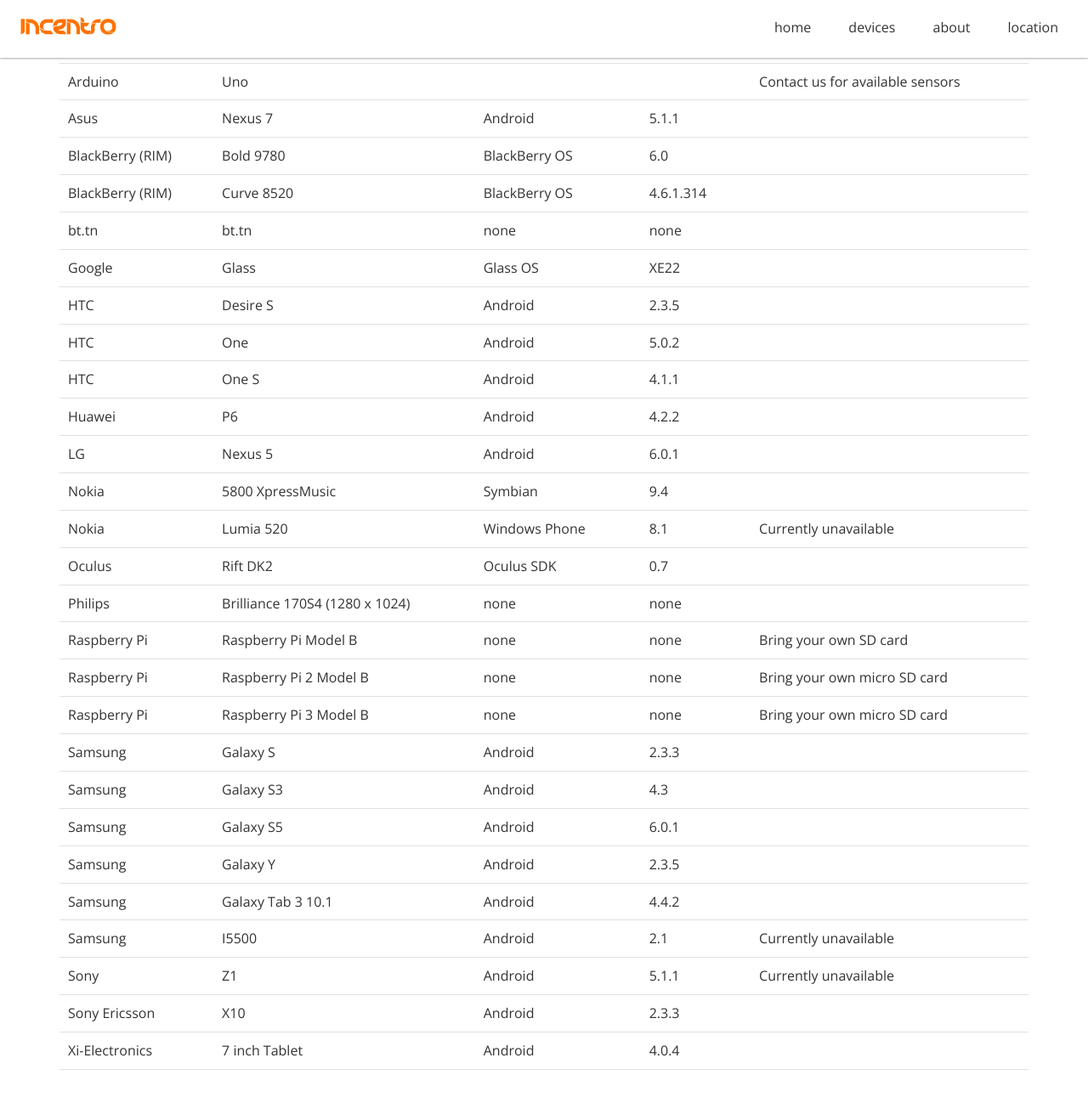
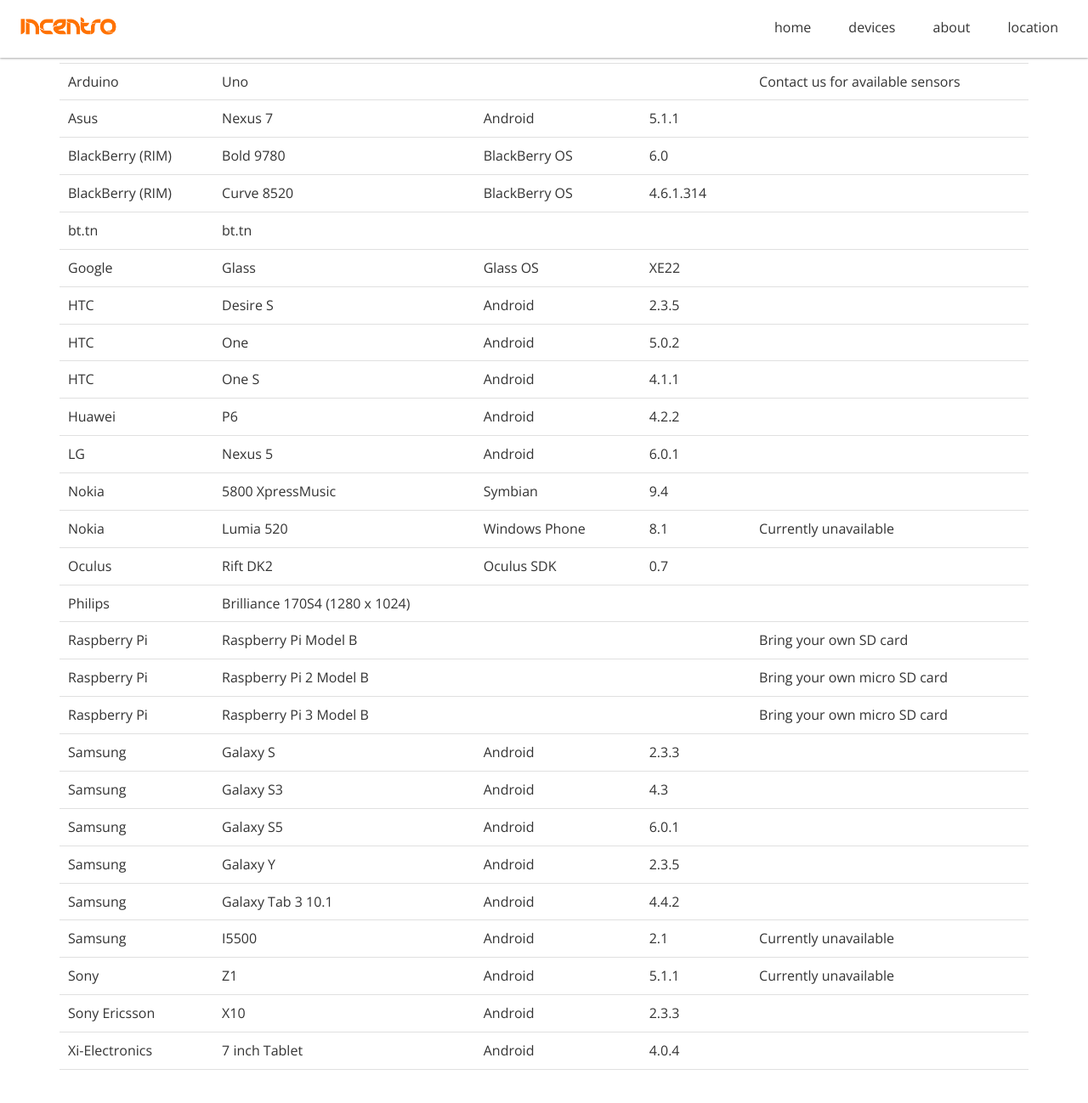
Before and after one commit to incentro/devicelab, a Jekyll site: the page built from index.html, in a window 1280 px wide and 1400 px high, scrolled down 1227 px. Shown: the top 1298 px of the window at 85% size. Built offline with Jekyll 4.4.1, drawn with Linux system fonts in a browser that asks for light colours; nearby versions of some CDN libraries; Markdown is read by kramdown in place of the engine named in the settings.

Commit message:
Update devicelist.yml

```diff
--- a/_data/devicelist.yml
+++ b/_data/devicelist.yml
@@ -92,8 +92,6 @@
 - title: bt.tn
   vendor: bt.tn
   device: bt.tn
-  os: none
-  osversion: none
 # Owner: Incentro Rotterdam
 
 - title: GoogleGlass
@@ -178,31 +176,23 @@
 - title: PhilipsBrilliance170S4
   vendor: Philips
   device: Brilliance 170S4 (1280 x 1024)
-  os: none
-  osversion: none
 # Owner: Martijn Dams
 
 - title: RaspberryPiModelB
   vendor: Raspberry Pi
   device: Raspberry Pi Model B
-  os: none
-  osversion: none
   remarks: Bring your own SD card
 # Owner: Pieter Bogaerts
 
 - title: RaspberryPi2ModelB
   vendor: Raspberry Pi
   device: Raspberry Pi 2 Model B
-  os: none
-  osversion: none
   remarks: Bring your own micro SD card
 # Owner: Pieter Bogaerts
 
 - title: RaspberryPi3ModelB
   vendor: Raspberry Pi
   device: Raspberry Pi 3 Model B
-  os: none
-  osversion: none
   remarks: Bring your own micro SD card
 # Owner: Jeroen Ooms
 
```
